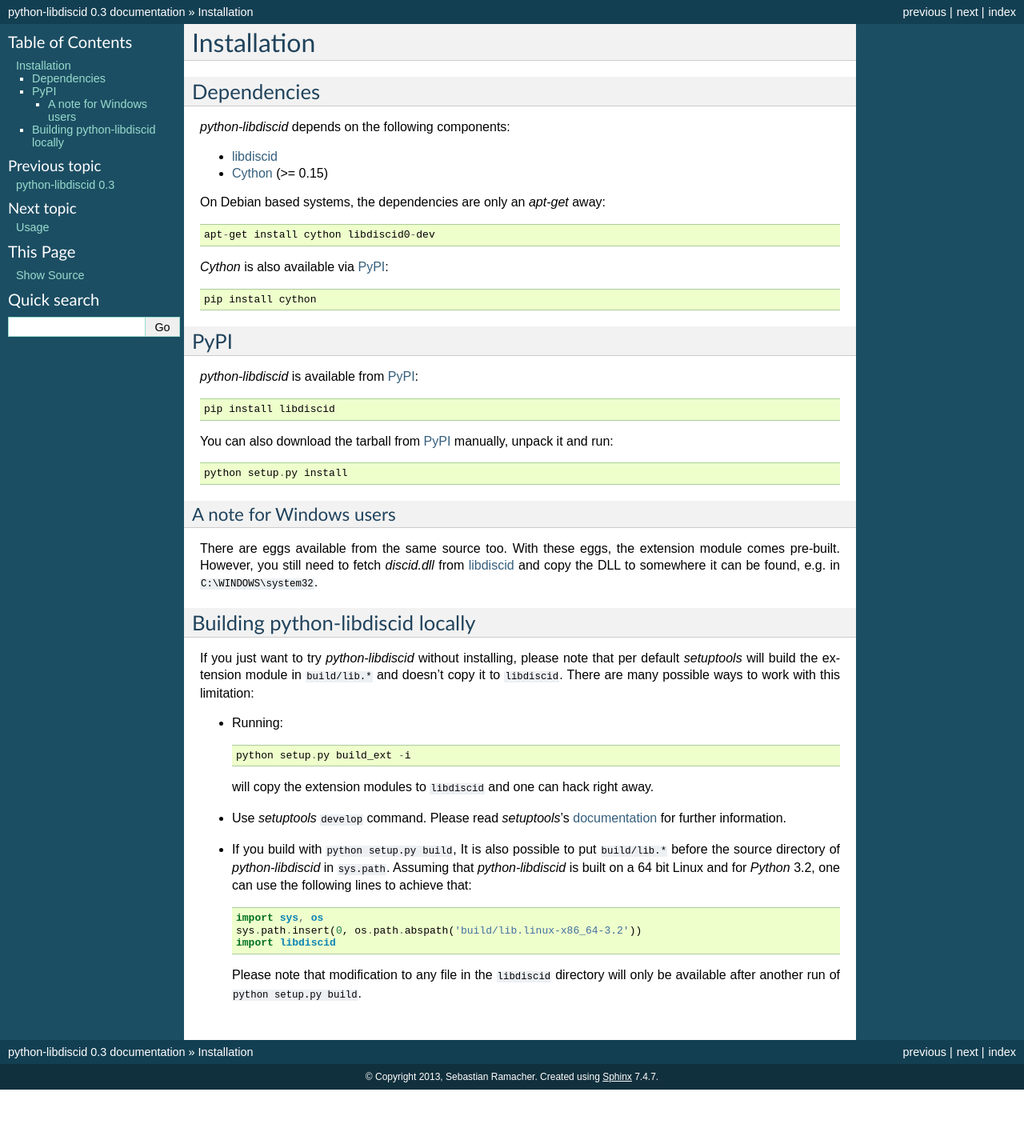
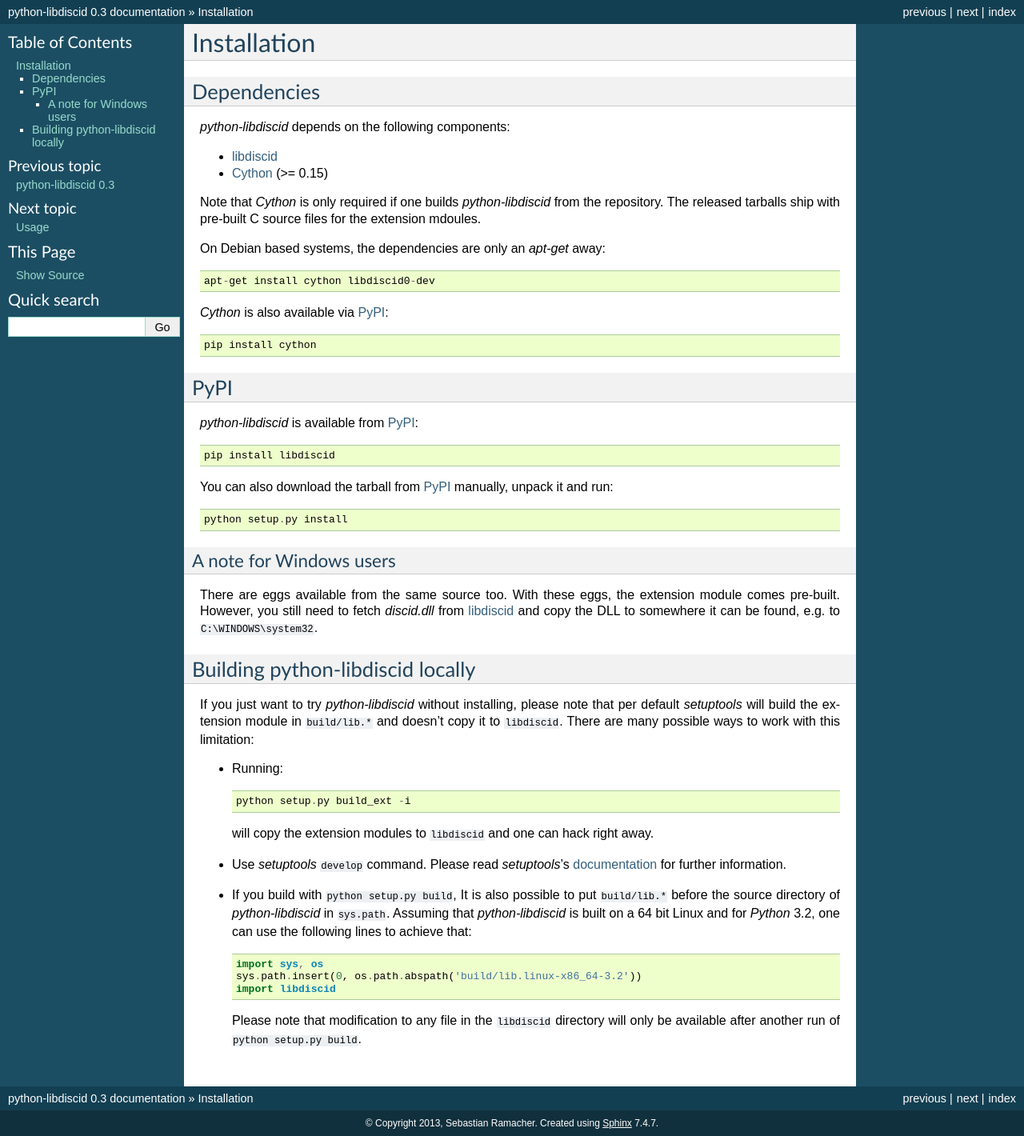
Before and after one commit to sebastinas/python-libdiscid, a Sphinx documentation site: the page built from docs/source/installation.rst, in a window 1280 px wide. Shown: the whole page at 80% size. Built offline with Sphinx 7.4.7, drawn with Linux system fonts in a browser that asks for light colours; before the commit the page ends 1362 px from its top, so only the background shows below that.

Commit message:
Add notes about pre-built C source files
Signed-off-by: Sebastian Ramacher <sebastian+dev@ramacher.at>

```diff
--- a/README.rst
+++ b/README.rst
@@ -9,6 +9,9 @@
 
 * libdiscid
 * Cython (>= 0.15)
+
+Note that the tarballs come with pre-built C source for the Cython module. So
+Cython is only required if one builds python-libdiscid from the git repository.
 
 Quick installation guide
 ------------------------
--- a/docs/source/installation.rst
+++ b/docs/source/installation.rst
@@ -8,6 +8,10 @@
 
 * :musicbrainz:`libdiscid`
 * `Cython`__ (>= 0.15)
+
+Note that `Cython` is only required if one builds `python-libdiscid` from the
+repository. The released tarballs ship with pre-built C source files for the
+extension mdoules.
 
 On Debian based systems, the dependencies are only an `apt-get` away::
 
@@ -38,7 +42,7 @@
 There are eggs available from the same source too. With these eggs, the
 extension module comes pre-built. However, you still need to fetch
 `discid.dll` from :musicbrainz:`libdiscid` and copy the DLL to somewhere it can
-be found, e.g. in ``C:\WINDOWS\system32``.
+be found, e.g. to ``C:\WINDOWS\system32``.
 
 .. __: https://pypi.python.org/pypi/python-libdiscid/
 .. __: https://pypi.python.org/pypi/python-libdiscid/
```
